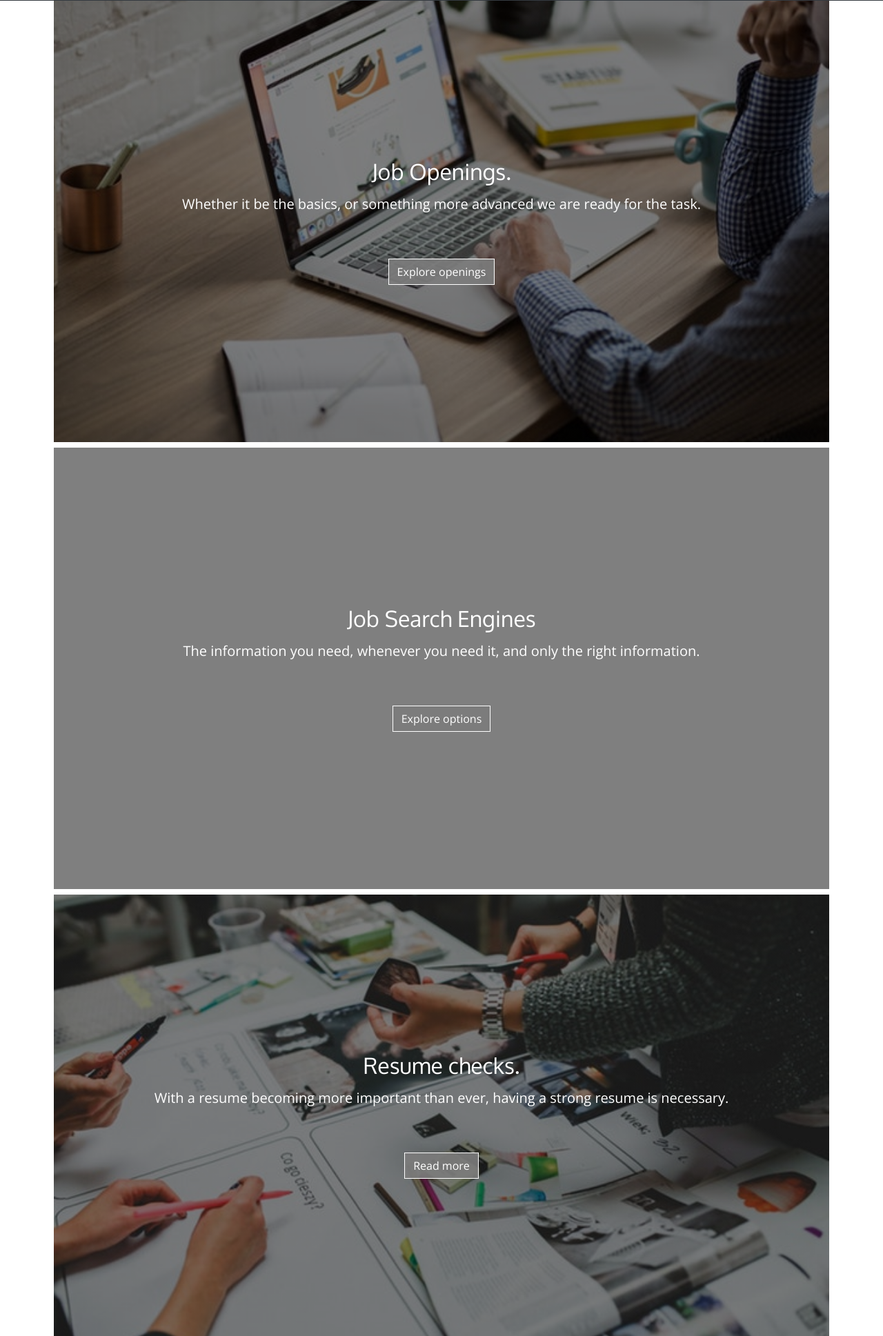
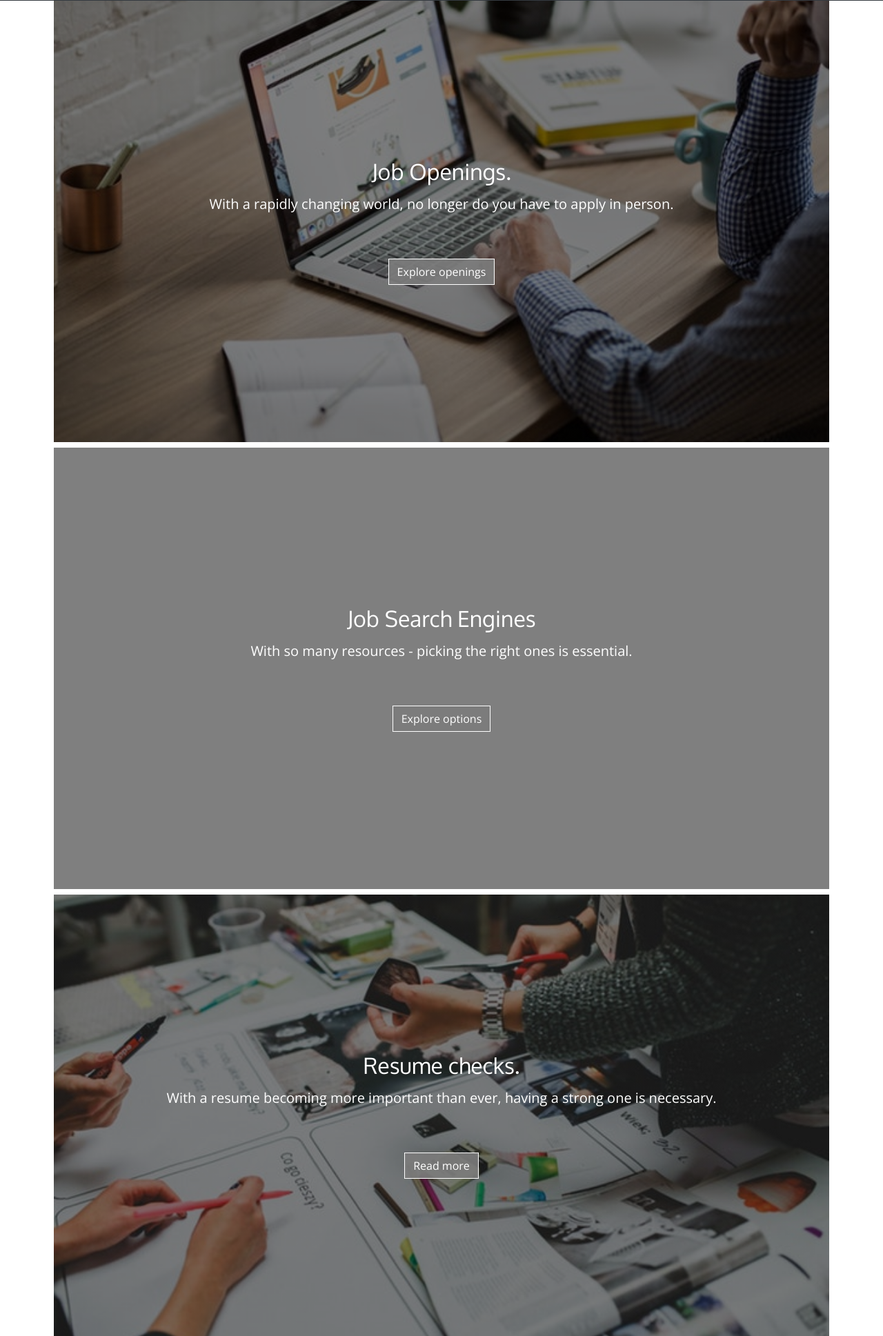
Before and after one commit to trakyari/spotter, a plain HTML site: page index.html in a window 1280 px wide. Shown: the part 1198-3135 px from the top of the page at 69% size. Drawn offline with nearby package versions, Linux system fonts and the light colour scheme.

Commit message:
index text changes

```diff
--- a/index.html
+++ b/index.html
@@ -163,7 +163,7 @@
 				<div class="bg-index-tile-1 tile-img"></div>
                 <div class="card-img-overlay d-flex align-items-center justify-content-center flex-column">
                   <h2 class="card-title text-center">Job Openings.</h2>
-                  <p class="text-center card-text lead">Whether it be the basics, or something more advanced we are ready for the task.</p>
+                  <p class="text-center card-text lead">With a rapidly changing world, no longer do you have to apply in person.</p>
                   <a href="content/job-openings.html" class="btn tile-btn mt-5">Explore openings</a>
                 </div>
         	</div>
@@ -173,7 +173,7 @@
 				<div class="bg-index-tile-2 tile-img"></div>
                 <div class="card-img-overlay d-flex align-items-center justify-content-center flex-column">
                   <h2 class="card-title text-center">Job Search Engines</h2>
-                  <p class="text-center card-text lead">The information you need, whenever you need it, and only the right information.</p>
+                  <p class="text-center card-text lead">With so many resources - picking the right ones is essential.</p>
                   <a href="content/job-search-engines.html" class="btn tile-btn mt-5">Explore options</a>
                 </div>
         	</div>
@@ -183,8 +183,8 @@
 				<div class="bg-index-tile-3 tile-img"></div>
                 <div class="card-img-overlay d-flex align-items-center justify-content-center flex-column">
                 	<h2 class="card-title text-center">Resume checks.</h2>
-                    <p class="text-center card-text lead">With a resume becoming more important than ever, having a strong resume is necessary.</p>
-                    <a href="content/resume.html" class="btn tile-btn mt-5">Read more</a>
+                	<p class="text-center card-text lead">With a resume becoming more important than ever, having a strong one is necessary.</p>
+                	<a href="content/resume.html" class="btn tile-btn mt-5">Read more</a>
                 </div>
         	</div>
         </div>
@@ -203,7 +203,7 @@
 				<div class="bg-index-tile-5 tile-img"></div>
 				<div class="card-img-overlay d-flex align-items-center justify-content-center flex-column">
 					<h2 class="card-title text-center">Job Interviews.</h2>
-					<p class="text-center card-text lead">Presentation is a key factor throughout a interview in today's &nbsp;job market.</p>
+					<p class="text-center card-text lead">Presentation is a key factor throughout a interview in today's job market.</p>
 					<a href="content/job-interviews.html" class="btn tile-btn mt-5">Get updated</a>
 				</div>
 			</div>
@@ -213,8 +213,8 @@
 				<div class="bg-index-tile-6 tile-img"></div>
 				<div class="card-img-overlay d-flex align-items-center justify-content-center flex-column">
 				  <h2 class="card-title text-center">Job Interview Tips.</h2>
-				  <p class="text-center card-text lead">Nailing a job interivew is not a black or white thing, it takes skill.</p>
-					<a href="content/job-interviews.html" class="btn tile-btn mt-5">Read more</a>
+				  <p class="text-center card-text lead">Job interviews often catch people off-guard, but you won't be.</p>
+				  <a href="content/job-interviews.html" class="btn tile-btn mt-5">Read more</a>
 				</div>
 			</div>
 		</div>
```
